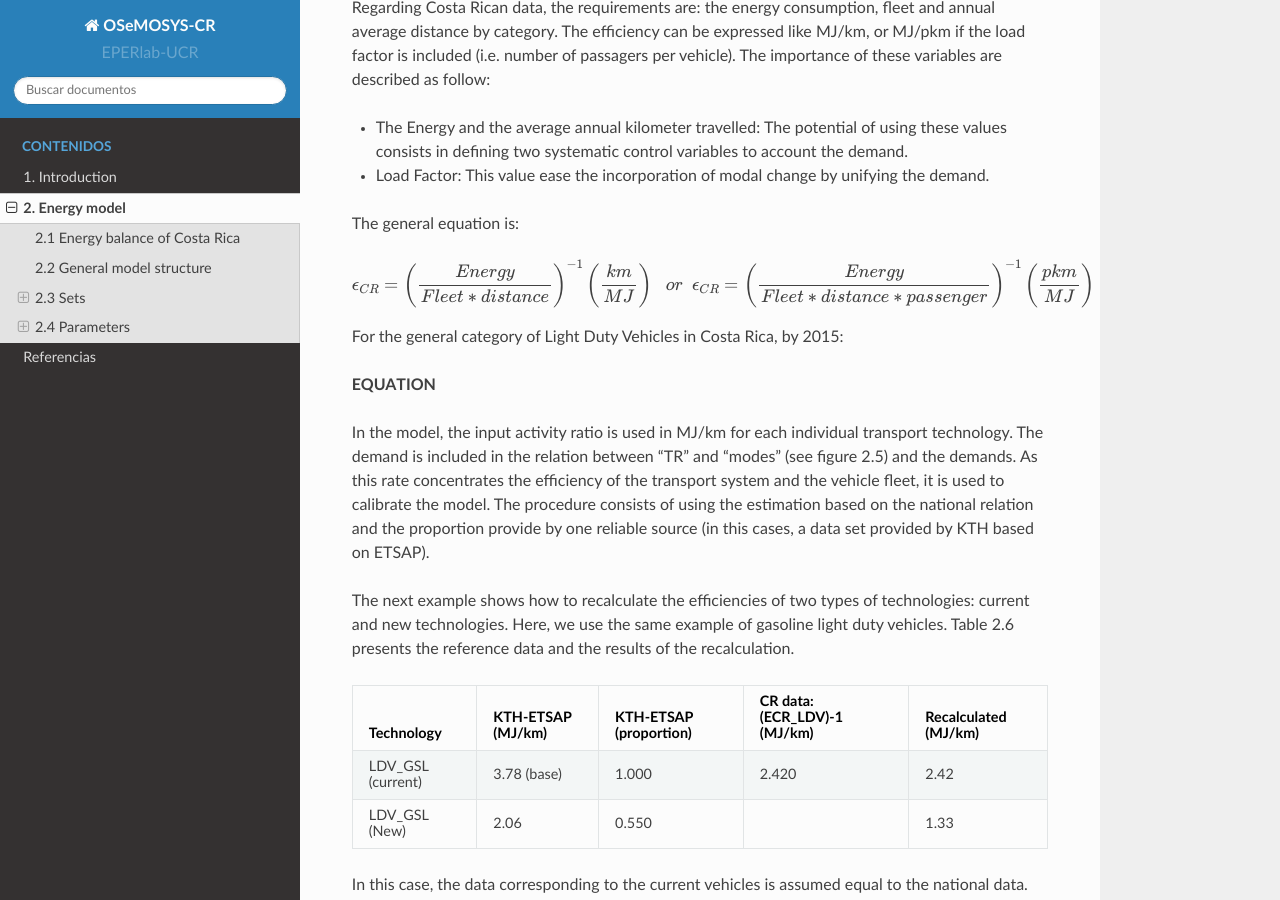
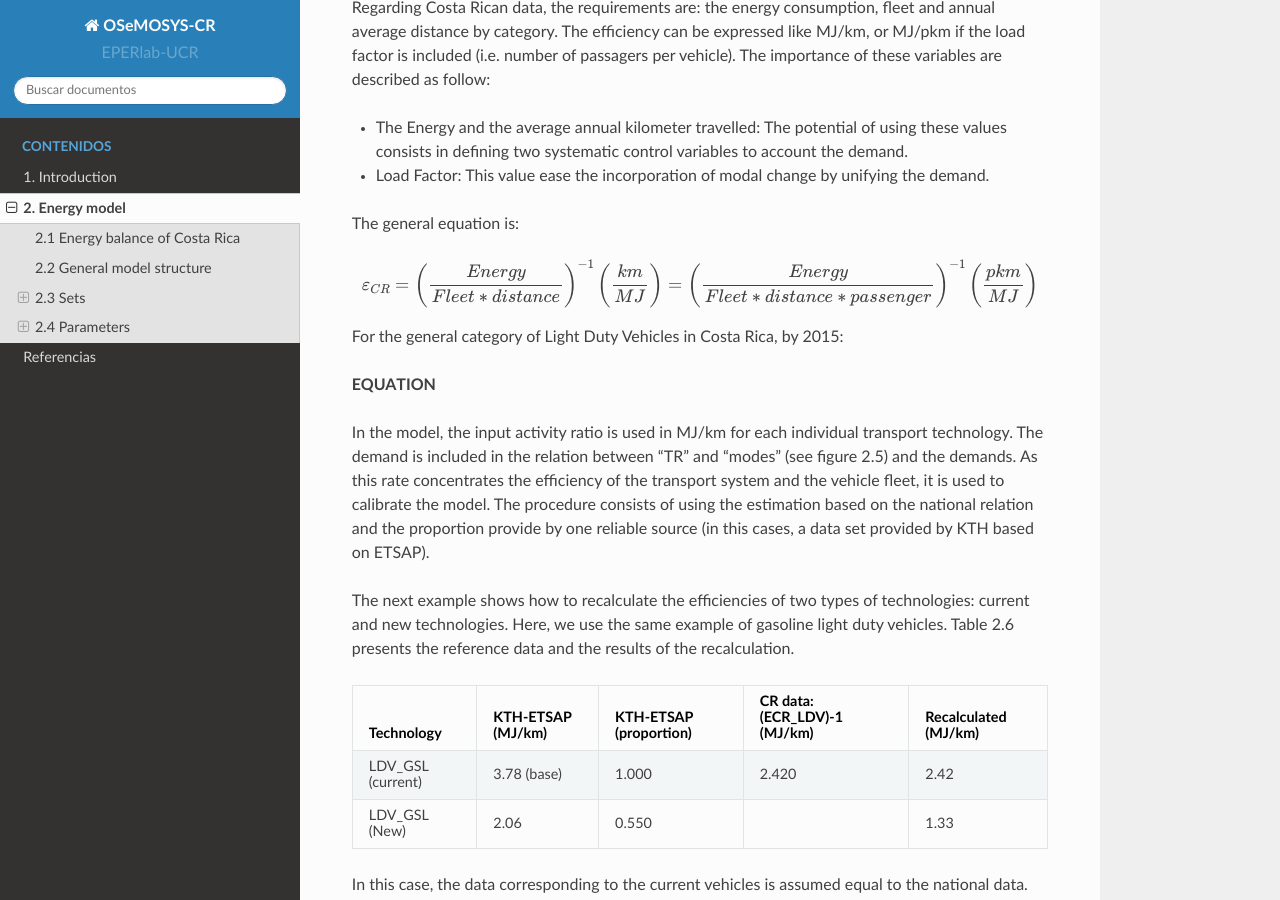
Before and after one commit to EPERLab/OSeMOSYS-CR, a Sphinx documentation site: the page built from docs/02EnergyModel.rst, in a window 1280 px wide and 900 px high, scrolled down 13868 px. Built offline with Sphinx 7.4.7 and the Read the Docs theme 2.0.0, drawn with Linux system fonts in a browser that asks for light colours.

Commit message:
Update 02EnergyModel.rst

```diff
--- a/docs/02EnergyModel.rst
+++ b/docs/02EnergyModel.rst
@@ -482,7 +482,7 @@ The general equation is:
 
 .. math::
 
-   {\epsilon}_{CR}={\left(\frac{Energy}{Fleet*distance}\right)}^{-1}\left(\frac{km}{MJ}\right)\ \ \ or\ \ {\epsilon}_{CR}={\left(\frac{Energy}{Fleet*distance*passenger}\right)}^{-1}\left(\frac{pkm}{MJ}\right)
+   {\varepsilon}_{CR}={\left(\frac{Energy}{Fleet*distance}\right)}^{-1}\left(\frac{km}{MJ}\right) = {\left(\frac{Energy}{Fleet*distance*passenger}\right)}^{-1}\left(\frac{pkm}{MJ}\right)
 
 For the general category of Light Duty Vehicles in Costa Rica, by 2015:
 
```
